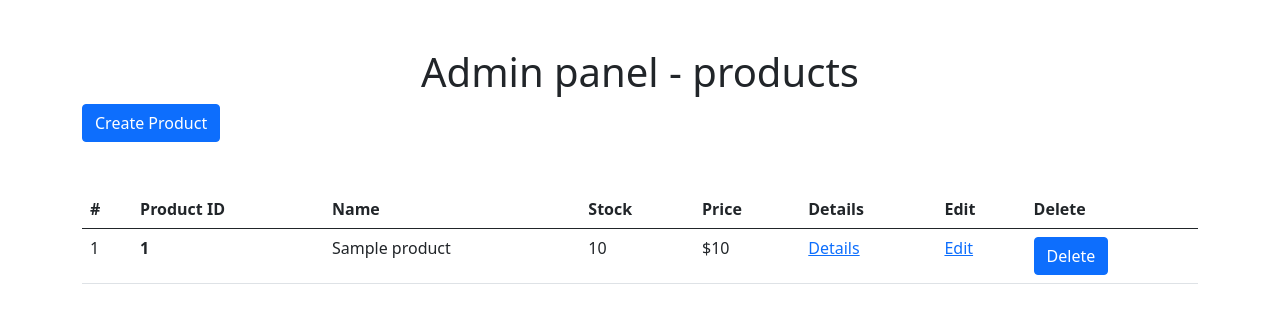
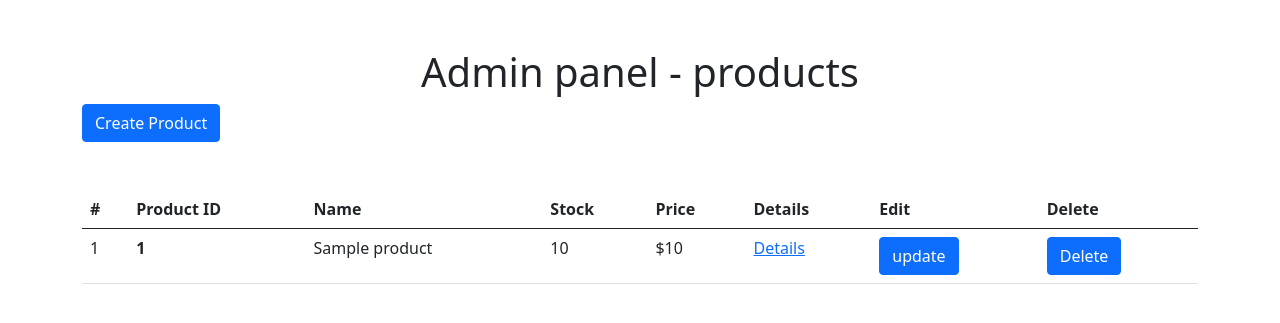
Before and after one commit to Boniich/ecommerce-igniter, a CodeIgniter app: page /ecommerceIgniter/index.php/admin_product_panel/index in a window 1280 px wide. Shown: the top 323 px of the page. Run offline with CodeIgniter, Linux system fonts and the light colour scheme; tables that the repository leaves empty or names only in its code hold one stand-in row (values such as "Sample post").

Commit message:
feat: add button to open modal and update products

```diff
--- a/application/views/admin_panel/products/show_products_table.php
+++ b/application/views/admin_panel/products/show_products_table.php
@@ -27,7 +27,9 @@ defined('BASEPATH') or exit('No direct script access allowed');
                     <td><?php echo $product['stock']; ?> </td>
                     <td>$<?php echo $product['price']; ?></td>
                     <td><a href="">Details</a></td>
-                    <td><a href="">Edit</a></td>
+                    <td><a href="#" type="button" class="btn btn-primary" data-bs-toggle="modal" data-bs-target="#updateProductModal" data-id="<?php echo $product['id']; ?>">
+                            update
+                        </a></td>
                     <td><a href="#" type="button" class="btn btn-primary" data-bs-toggle="modal" data-bs-target="#deleteProductModal" data-id="<?php echo $product['id']; ?>">
                             Delete
                         </a></td>
```
